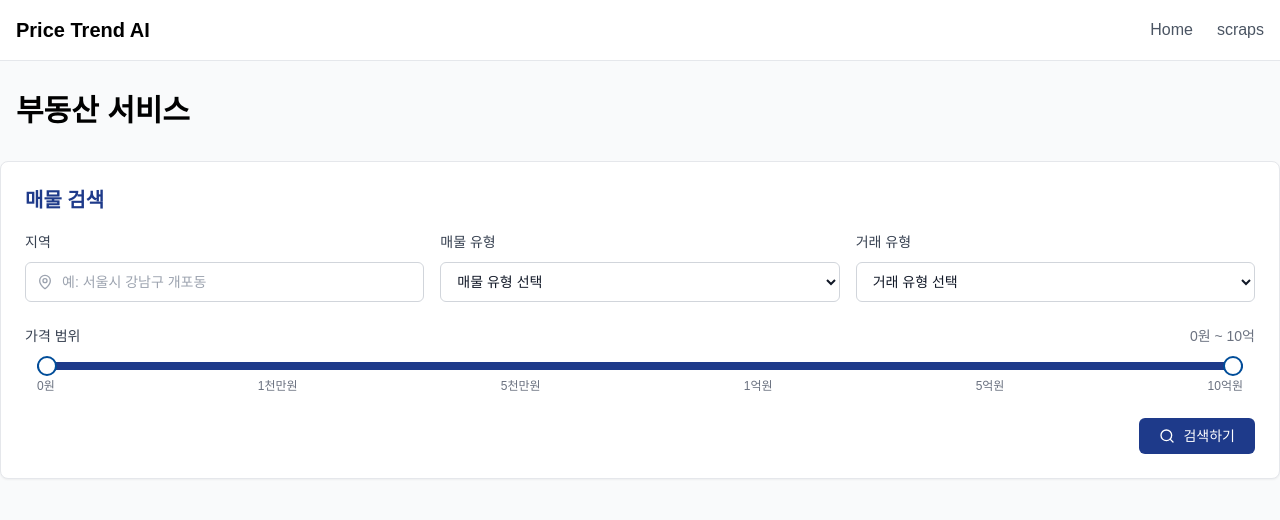
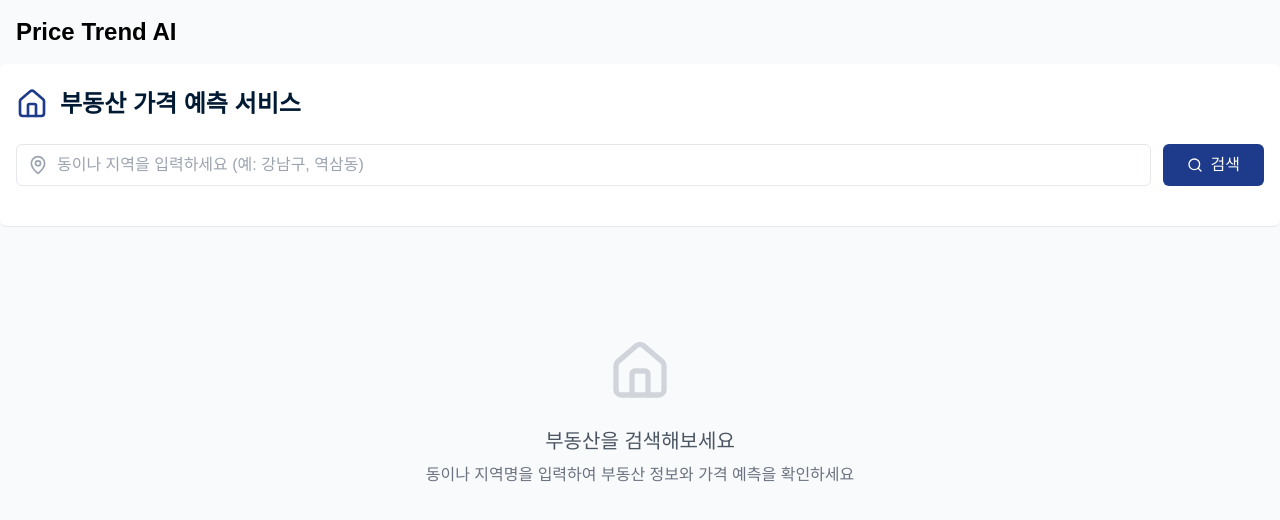
Before and after one commit to PriceTrendAI/price-trend-fe, a React (Vite) app: page /search in a window 1280 px wide. Shown: the top 520 px of the page. Built offline with nearby package versions, Linux system fonts and the light colour scheme; a web font is replaced by a local one.

Commit message:
feat: SearchFilter UI 수정

```diff
--- a/src/App.tsx
+++ b/src/App.tsx
@@ -1,4 +1,3 @@
-import PropertyGrid from './components/card/PropertyGrid';
 import Layout from './components/layout/Layout';
 import SearchForm from './components/search/SearchForm';
 
@@ -6,11 +5,7 @@ function App() {
   return (
     <>
       <Layout>
-        <h1 className="max-w-[1280px] mx-auto px-4 text-3xl font-bold text-navy-900 mt-8 mb-8">
-          부동산 서비스
-        </h1>
         <SearchForm />
-        <PropertyGrid />
       </Layout>
     </>
   );
--- a/src/components/card/PropertyGrid.tsx
+++ b/src/components/card/PropertyGrid.tsx
@@ -90,9 +90,6 @@ export default function PropertyGrid() {
 
   return (
     <div>
-      <h2 className="max-w-[1280px] mx-auto px-4 text-2xl font-semibold text-navy-800">
-        검색 결과
-      </h2>
       <div className="grid grid-cols-1 sm:grid-cols-2 md:grid-cols-3 lg:grid-cols-4 gap-4 max-w-[1280px] mx-auto px-4 py-4">
         {dummyProperties.map((property) => (
           <PropertyCard
--- a/src/components/layout/Layout.tsx
+++ b/src/components/layout/Layout.tsx
@@ -7,21 +7,15 @@ interface LayoutProps {
 export default function Layout({ children }: LayoutProps) {
   return (
     <div className="flex min-h-screen flex-col">
-      <header className="border-b border-gray-200 bg-white">
-        <div className="max-w-[1280px] mx-auto px-4 py-4 flex items-center justify-between">
-          <a href="/" className="text-xl font-bold text-navy-900">
+      <header>
+        <div className="max-w-[1280px] mx-auto px-4 py-4">
+
+          <a href="/" className="text-2xl font-bold text-navy-900">
             Price Trend AI
           </a>
-          <nav className="flex items-center gap-6">
-            <a href="/" className="text-gray-600 hover:text-navy-700">
-              Home
-            </a>
-            <a href="/scraps" className="text-gray-600 hover:text-navy-700">
-              scraps
-            </a>
-          </nav>
         </div>
       </header>
+
       <main className="flex-grow">{children}</main>
     </div>
   );
--- a/src/components/search/PriceSlider.tsx
+++ b/src/components/search/PriceSlider.tsx
@@ -1,16 +1,19 @@
+// PriceSlider.tsx
 'use client';
 
-import { useState } from 'react';
 import { formatPrice } from '../../utils/format';
 import { Slider } from '../ui/slider';
 
-export default function PriceSlider() {
-  const [priceRange, setPriceRange] = useState<number[]>([0, 100000]);
+interface PriceSliderProps {
+  value: number[];
+  onChange: (value: number[]) => void;
+}
 
-  const formatPriceRange = (value: number) => {
-    if (value === 0) return '0원';
-    if (value < 10000) return `${value}만원`;
-    return formatPrice(value); // 10000 이상 → formatPrice(예: 1억)
+export default function PriceSlider({ value, onChange }: PriceSliderProps) {
+  const formatPriceRange = (val: number) => {
+    if (val === 0) return '0원';
+    if (val < 10000) return `${val}만원`;
+    return formatPrice(val); // 예: 1억
   };
 
   return (
@@ -18,17 +21,11 @@ export default function PriceSlider() {
       <div className="flex justify-between mb-2">
         <label className="text-sm font-medium text-gray-700">가격 범위</label>
         <span className="text-sm text-gray-500">
-          {formatPriceRange(priceRange[0])} ~ {formatPriceRange(priceRange[1])}
+          {formatPriceRange(value[0])} ~ {formatPriceRange(value[1])}
         </span>
       </div>
       <div className="px-3 py-2">
-        <Slider
-          defaultValue={[0, 100000]}
-          max={100000}
-          step={100}
-          value={priceRange}
-          onValueChange={setPriceRange}
-        />
+        <Slider max={100000} step={100} value={value} onValueChange={onChange} />
       </div>
       <div className="flex justify-between text-xs text-gray-500 px-3">
         <span>0원</span>
--- a/src/components/search/SearchButton.tsx
+++ /dev/null
@@ -1,17 +0,0 @@
-import { Search } from 'lucide-react';
-
-interface SearchButtonProps {
-  onClick: () => void;
-}
-
-export default function SearchButton({ onClick }: SearchButtonProps) {
-  return (
-    <button
-      onClick={onClick}
-      className="flex items-center gap-2 bg-navy-700 hover:bg-blue-800 text-white px-5 py-2 rounded-md text-sm"
-    >
-      <Search className="h-4 w-4" />
-      검색하기
-    </button>
-  );
-}
--- a/src/components/search/SearchFilter.tsx
+++ b/src/components/search/SearchFilter.tsx
@@ -1,7 +1,9 @@
 'use client';
 
 import { useEffect, useState } from 'react';
-import { MapPin } from 'lucide-react';
+import { Home, MapPin, Search } from 'lucide-react';
+// import PriceSlider from './PriceSlider';
+import PropertyGrid from '../card/PropertyGrid';
 
 export interface SearchParams {
   location: string;
@@ -16,19 +18,66 @@ interface SearchFilterProps {
   onParamsChange: (params: SearchParams) => void;
 }
 
+interface Property {
+  id: number;
+  title: string;
+  type: string;
+  location: string;
+  price: number;
+  area: number;
+  rooms: number;
+  year: number;
+  image: string;
+}
+
 export default function SearchFilter({
   initialSearchParams,
   availableSizes,
   onParamsChange,
 }: SearchFilterProps) {
   const [currentFilterState, setCurrentFilterState] = useState<SearchParams>(initialSearchParams);
+  const [searchQuery, setSearchQuery] = useState('');
+  const [showFilters, setShowFilters] = useState(false);
+  const [showResults, setShowResults] = useState(false);
+  const [filteredProperties, setFilteredProperties] = useState<Property[]>([]);
+  const [selectedProperty, setSelectedProperty] = useState<Property | null>(null);
+  const [filters, setFilters] = useState({
+    type: 'all',
+    priceRange: [0, 20],
+    areaRange: [0, 150],
+  });
 
-  const handleChange =
-    (field: keyof SearchParams) => (e: React.ChangeEvent<HTMLInputElement | HTMLSelectElement>) => {
-      const updated = { ...currentFilterState, [field]: e.target.value };
-      setCurrentFilterState(updated);
-      onParamsChange(updated);
-    };
+  const areaOptions = [
+    { label: '전체', value: 150 },
+    { label: '30m² 이하', value: 30 },
+    { label: '30~60m²', value: 60 },
+    { label: '60~85m²', value: 85 },
+    { label: '85~100m²', value: 100 },
+    { label: '100m² 이상', value: 999 },
+  ];
+
+  const dealTypeOptions = ['전세', '월세', '매매'];
+
+  const handleSearch = () => {
+    setShowFilters(true);
+    setShowResults(true);
+    // 여기에 실제 필터링 로직 삽입
+    setFilteredProperties([
+      {
+        id: 1,
+        title: '럭셔리 아파트',
+        type: '매매',
+        location: '강남구 역삼동',
+        price: 13,
+        area: 85,
+        rooms: 3,
+        year: 2017,
+        image: '',
+      },
+    ]);
+  };
+
+  // const formatPrice = (price: number) => `${price.toLocaleString()}억`;
 
   const canShowSizeOptions =
     currentFilterState.location &&
@@ -45,73 +94,210 @@ export default function SearchFilter({
   }, [canShowSizeOptions]);
 
   return (
-    <>
-      <div className="grid grid-cols-1 md:grid-cols-3 gap-4 mb-6">
-        {/* 지역 입력 */}
-        <div className="space-y-2">
-          <label className="text-sm font-medium text-gray-700">지역</label>
-          <div className="relative">
-            <MapPin className="absolute left-3 top-1/2 -translate-y-1/2 h-4 w-4 text-gray-400" />
-            <input
-              type="text"
-              placeholder="예: 서울시 강남구 개포동"
-              className="flex h-10 w-full rounded-md border border-gray-300 bg-white px-3 py-2 text-sm text-gray-900 placeholder:text-gray-400 focus-visible:outline-none focus-visible:ring-2 focus-visible:ring-navy-600 focus-visible:ring-offset-2 disabled:cursor-not-allowed disabled:opacity-50 pl-9"
-              value={currentFilterState.location}
-              onChange={handleChange('location')}
-            />
+    <div className="max-w-7xl mx-auto min-h-screen bg-gray-50">
+      <div className="bg-white border-b rounded-md">
+        {/* shadow-sm */}
+        <div className="max-w-7xl mx-auto px-4 py-6">
+          <div className="flex items-center gap-3 mb-6">
+            <Home className="h-8 w-8 text-navy-700" />
+            <h1 className="text-2xl font-bold text-navy-800">부동산 가격 예측 서비스</h1>
           </div>
-        </div>
 
-        {/* 매물 유형 */}
-        <div className="space-y-2">
-          <label className="text-sm font-medium text-gray-700">매물 유형</label>
-          <select
-            className="flex h-10 w-full rounded-md border border-gray-300 bg-white px-3 py-2 text-sm text-gray-900 focus-visible:outline-none focus-visible:ring-2 focus-visible:ring-navy-600 focus-visible:ring-offset-2 disabled:cursor-not-allowed disabled:opacity-50"
-            value={currentFilterState.propertyType}
-            onChange={handleChange('propertyType')}
-          >
-            <option value="">매물 유형 선택</option>
-            <option value="apartment">아파트</option>
-            <option value="villa">빌라</option>
-            <option value="officetel">오피스텔</option>
-            <option value="house">단독주택</option>
-          </select>
-        </div>
+          <div className="flex gap-3 mb-4">
+            <div className="flex-1 relative">
+              <MapPin className="absolute left-3 top-1/2 transform -translate-y-1/2 text-gray-400 h-5 w-5" />
+              <input
+                placeholder="동이나 지역을 입력하세요 (예: 강남구, 역삼동)"
+                value={searchQuery}
+                onChange={(e) => setSearchQuery(e.target.value)}
+                className="w-full pl-10 py-2 border rounded-md"
+                onKeyDown={(e) => e.key === 'Enter' && handleSearch()}
+              />
+            </div>
+            <button
+              onClick={handleSearch}
+              className="px-6 py-2 bg-navy-700 text-white rounded-md flex items-center"
+            >
+              <Search className="h-4 w-4 mr-2" /> 검색
+            </button>
+            {/* <button
+              onClick={() => setShowFilters(!showFilters)}
+              className="px-6 py-2 border rounded-md flex items-center"
+            >
+              <Filter className="h-4 w-4 mr-2" /> 필터
+            </button> */}
+          </div>
 
-        {/* 거래 유형 */}
-        <div className="space-y-2">
-          <label className="text-sm font-medium text-gray-700">거래 유형</label>
-          <select
-            className="flex h-10 w-full rounded-md border border-gray-300 bg-white px-3 py-2 text-sm text-gray-900 focus-visible:outline-none focus-visible:ring-2 focus-visible:ring-navy-600 focus-visible:ring-offset-2 disabled:cursor-not-allowed disabled:opacity-50"
-            value={currentFilterState.dealType}
-            onChange={handleChange('dealType')}
-          >
-            <option value="">거래 유형 선택</option>
-            <option value="sale">매매</option>
-            <option value="jeonse">전세</option>
-            <option value="monthly">월세</option>
-          </select>
+          {showFilters && (
+            <div>
+              <div className="grid grid-cols-1 md:grid-cols-2 gap-6 mb-6">
+                {/* 거래 방식 */}
+                <div>
+                  <p className="text-sm font-medium mb-2">거래 방식</p>
+                  <div className="flex flex-wrap gap-4">
+                    {dealTypeOptions.map((option) => {
+                      const isSelected = filters.type === option;
+                      return (
+                        <label
+                          key={option}
+                          htmlFor={`deal-${option}`}
+                          className="flex items-center gap-2 cursor-pointer"
+                        >
+                          <button
+                            type="button"
+                            role="radio"
+                            aria-checked={isSelected}
+                            onClick={() => setFilters({ ...filters, type: option })}
+                            id={`deal-${option}`}
+                            className={`aspect-square h-5 w-5 rounded-full border border-black bg-white
+              flex items-center justify-center
+              focus:outline-none focus-visible:ring-2 focus-visible:ring-ring focus-visible:ring-offset-2`}
+                          >
+                            {isSelected && <span className="h-2.5 w-2.5 rounded-full bg-black" />}
+                          </button>
+                          <span className="text-sm">{option}</span>
+                        </label>
+                      );
+                    })}
+                  </div>
+                </div>
+
+                {/* 면적 */}
+                <div>
+                  <p className="text-sm font-medium mb-2">면적</p>
+                  <div className="flex flex-wrap gap-4">
+                    {areaOptions.map((option) => {
+                      const isSelected = filters.areaRange[1] === option.value;
+                      return (
+                        <label
+                          key={option.value}
+                          htmlFor={`size-${option.value}`}
+                          className="flex items-center gap-2 cursor-pointer"
+                        >
+                          <button
+                            type="button"
+                            role="radio"
+                            aria-checked={isSelected}
+                            id={`size-${option.value}`}
+                            onClick={() =>
+                              setFilters({ ...filters, areaRange: [0, Number(option.value)] })
+                            }
+                            className={`aspect-square h-5 w-5 rounded-full border border-black bg-white
+              flex items-center justify-center
+              focus:outline-none focus-visible:ring-2 focus-visible:ring-ring focus-visible:ring-offset-2`}
+                          >
+                            {isSelected && <span className="h-2.5 w-2.5 rounded-full bg-black" />}
+                          </button>
+                          <span className="text-sm">{option.label}</span>
+                        </label>
+                      );
+                    })}
+                  </div>
+                </div>
+              </div>
+              {/* 가격 범위 슬라이더
+              <div className="grid grid-cols-1 md:grid-cols-2 gap-4">
+                <PriceSlider
+                  value={filters.priceRange}
+                  onChange={(range) => setFilters({ ...filters, priceRange: range })}
+                />
+              </div>*/}
+            </div>
+          )}
         </div>
       </div>
 
-      {/* 면적 선택 */}
-      {canShowSizeOptions && (
-        <div className="space-y-2">
-          <label className="text-sm font-medium text-gray-700">면적 선택</label>
-          <select
-            className="flex h-10 w-full rounded-md border border-gray-300 bg-white px-3 py-2 text-sm text-gray-900 focus-visible:outline-none focus-visible:ring-2 focus-visible:ring-navy-600 focus-visible:ring-offset-2 disabled:cursor-not-allowed disabled:opacity-50"
-            value={currentFilterState.size}
-            onChange={handleChange('size')}
-          >
-            <option value="">평수를 선택하세요</option>
-            {availableSizes.map((size) => (
-              <option key={size} value={size}>
-                {size}㎡
-              </option>
-            ))}
-          </select>
+      <div className="max-w-7xl mx-auto px-4 py-8">
+        {showResults ? (
+          <>
+            <div className="flex items-center justify-between mb-6">
+              <h2 className="text-xl font-semibold  text-navy-800">
+                검색 결과 ({filteredProperties.length}개)
+              </h2>
+              <div className="text-sm text-gray-500">'{searchQuery}' 검색 결과</div>
+            </div>
+
+            {filteredProperties.length === 0 ? (
+              <div className="text-center py-12">
+                <Home className="h-12 w-12 text-gray-300 mx-auto mb-4" />
+                <p className="text-gray-500">검색 결과가 없습니다.</p>
+              </div>
+            ) : (
+              // <div className="grid grid-cols-1 md:grid-cols-3 lg:grid-cols-4 gap-6">
+              //   {filteredProperties.map((property) => (
+              //     <div
+              //       key={property.id}
+              //       className="border rounded-md overflow-hidden shadow hover:shadow-lg cursor-pointer"
+              //       onClick={() => setSelectedProperty(property)}
+              //     >
+              //       <img
+              //         src={property.image || '/placeholder.svg'}
+              //         alt={property.title}
+              //         className="w-full h-48 object-cover"
+              //       />
+              //       <div className="p-4">
+              //         <div className="flex items-center justify-between mb-2">
+              //           <h3 className="font-semibold text-lg truncate">{property.title}</h3>
+              //           <span className="text-xs bg-blue-100 text-blue-600 px-2 py-1 rounded">
+              //             {property.type}
+              //           </span>
+              //         </div>
+              //         <p className="text-sm text-gray-600 mb-2 flex items-center">
+              //           <MapPin className="h-4 w-4 mr-1" /> {property.location}
+              //         </p>
+              //         <div className="text-sm text-gray-700 space-y-1">
+              //           <div className="flex justify-between">
+              //             <span>가격</span>
+              //             <span className="font-semibold text-blue-600">
+              //               {formatPrice(property.price)}
+              //             </span>
+              //           </div>
+              //           <div className="flex justify-between">
+              //             <span>면적</span>
+              //             <span>{property.area}㎡</span>
+              //           </div>
+              //           <div className="flex justify-between">
+              //             <span>방/년도</span>
+              //             <span>
+              //               {property.rooms}개 / {property.year}년
+              //             </span>
+              //           </div>
+              //         </div>
+              //         <div className="mt-3 pt-3 border-t flex items-center text-sm text-green-600">
+              //           <TrendingUp className="h-4 w-4 mr-1" /> 가격 예측 보기
+              //         </div>
+              //       </div>
+              //     </div>
+              //   ))}
+              // </div>
+              <PropertyGrid />
+            )}
+          </>
+        ) : (
+          <div className="text-center py-20">
+            <Home className="h-16 w-16 text-gray-300 mx-auto mb-6" />
+            <h3 className="text-xl font-medium text-gray-600 mb-2">부동산을 검색해보세요</h3>
+            <p className="text-gray-500">
+              동이나 지역명을 입력하여 부동산 정보와 가격 예측을 확인하세요
+            </p>
+          </div>
+        )}
+      </div>
+
+      {selectedProperty && (
+        <div className="fixed inset-0 bg-black bg-opacity-50 flex justify-center items-center z-50">
+          <div className="bg-white p-6 rounded-md w-full max-w-xl">
+            <h2 className="text-xl font-semibold mb-4">{selectedProperty.title}</h2>
+            <p>추가 정보 표시 영역</p>
+            <button
+              onClick={() => setSelectedProperty(null)}
+              className="mt-4 px-4 py-2 bg-gray-200 rounded"
+            >
+              닫기
+            </button>
+          </div>
         </div>
       )}
-    </>
+    </div>
   );
 }
--- a/src/components/search/SearchForm.tsx
+++ b/src/components/search/SearchForm.tsx
@@ -1,11 +1,6 @@
-'use client';
-
 import { useState } from 'react';
-import PriceSlider from './PriceSlider';
-import SearchButton from './SearchButton';
+import type { SearchParams } from './SearchFilter';
 import SearchFilter from './SearchFilter';
-import type { SearchParams } from './SearchFilter';
-import { useNavigate } from 'react-router-dom';
 
 export default function SearchForm() {
   const [availableSizes, setAvailableSizes] = useState<string[]>([]);
@@ -16,24 +11,9 @@ export default function SearchForm() {
     size: '',
   });
 
-  const navigate = useNavigate();
-
-  const buildQueryParams = (params: SearchParams): URLSearchParams => {
-    const filteredEntries = Object.entries(params).filter(
-      ([, value]) => typeof value === 'string' && value.trim() !== '',
-    ) as [string, string][];
-    return new URLSearchParams(filteredEntries);
-  };
-
-  const handleSearchClick = () => {
-    const params = buildQueryParams(searchParams);
-    navigate(`/search?${params.toString()}`);
-  };
-
   const handleSearchParamsChange = (updatedParams: SearchParams) => {
     setSearchParams(updatedParams);
 
-    // 조건 충족 시 임의의 사이즈 제공
     if (updatedParams.location && updatedParams.propertyType && updatedParams.dealType) {
       const mockSizes = ['59', '84', '101'];
       setAvailableSizes(mockSizes);
@@ -43,22 +23,12 @@ export default function SearchForm() {
   };
 
   return (
-    <section className="bg-white rounded-lg border border-gray-200 shadow-sm p-6 mb-8 w-full max-w-[1280px] mx-auto">
-      <h2 className="text-xl font-semibold text-navy-700 mb-4">매물 검색</h2>
-
+    <section className="...">
       <SearchFilter
         initialSearchParams={searchParams}
         availableSizes={availableSizes}
         onParamsChange={handleSearchParamsChange}
       />
-
-      <div className="mt-6">
-        <PriceSlider />
-      </div>
-
-      <div className="flex justify-end mt-6">
-        <SearchButton onClick={handleSearchClick} />
-      </div>
     </section>
   );
 }
--- a/src/pages/SearchPage.tsx
+++ b/src/pages/SearchPage.tsx
@@ -5,9 +5,6 @@ import SearchResult from '../components/search/SearchResult';
 export default function SearchPage() {
   return (
     <Layout>
-      <h1 className="max-w-[1280px] mx-auto px-4 text-3xl font-bold text-navy-900 mt-8 mb-8">
-        부동산 서비스
-      </h1>
       <SearchForm />
       <SearchResult />
     </Layout>
```
